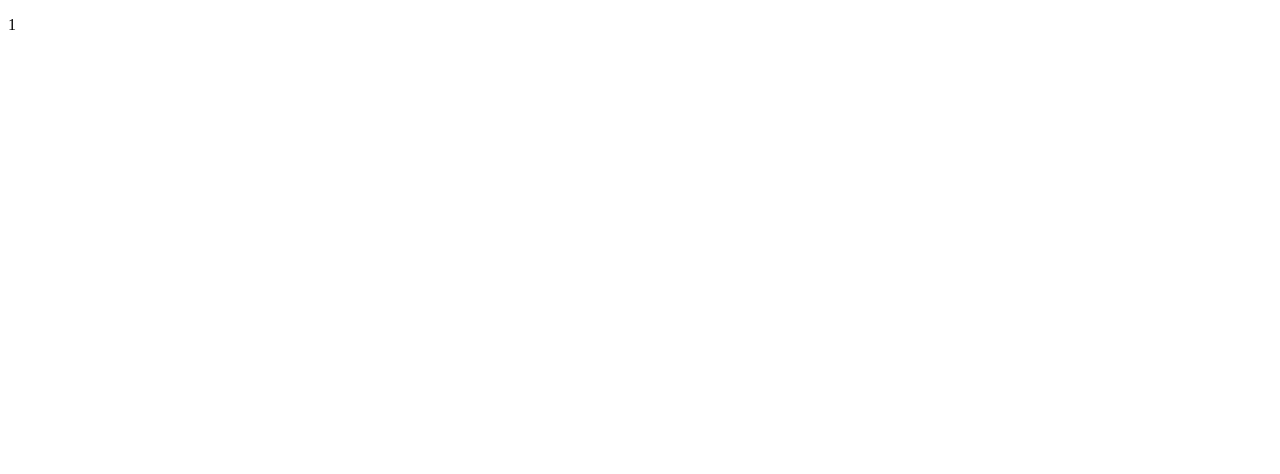
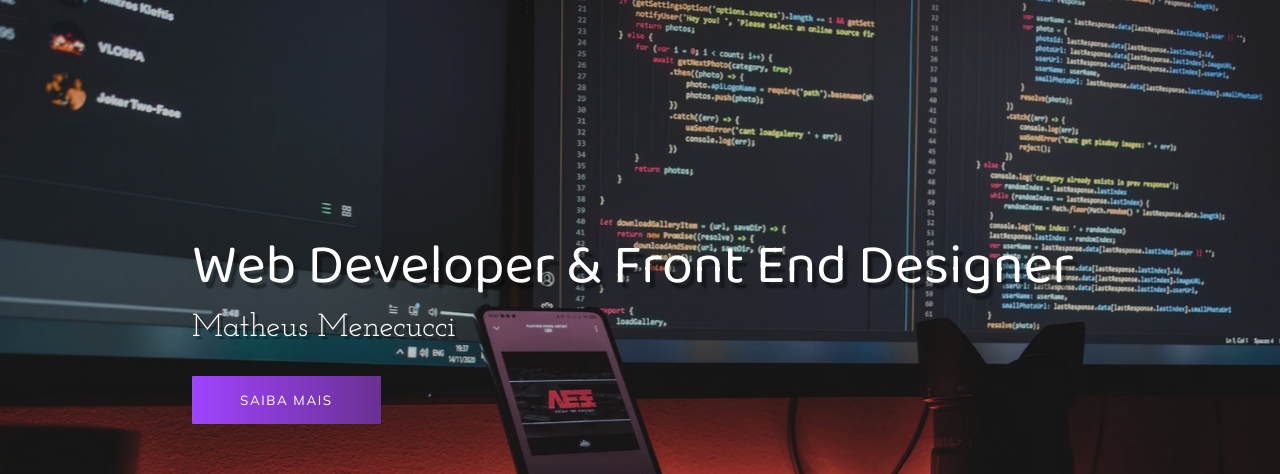
Before and after one commit to MatheusMenecucci23/Portf-lio2021, a plain HTML site: page index.html in a window 1280 px wide. Shown: the top 474 px of the page. Drawn offline with Linux system fonts and the light colour scheme.

Commit message:
:package: header

```diff
--- a/index.html
+++ b/index.html
@@ -6,8 +6,23 @@
         <title>Portfólio</title>
         <meta name='viewport' content='width=device-width, initial-scale=1'>
         <link rel='stylesheet' type='text/css' media='screen' href='style.css'>
+        <link rel="apple-touch-icon" sizes="180x180" href="image/apple-touch-icon.png">
+        <link rel="icon" type="image/png" sizes="32x32" href="image/favicon-32x32.png">
+        <link rel="icon" type="image/png" sizes="16x16" href="image/favicon-16x16.png">
+        <link rel="manifest" href="/site.webmanifest">
     </head>
     <body>
-        <p>1</p>
+       <div class="container">
+           <header>
+                <div class="img-wrapper">
+                    <img src="image/bg.jpg" alt="">
+                </div>
+                <div class="banner">
+                    <h1>Web Developer & Front End Designer</h1>
+                    <p>Matheus Menecucci</p>
+                    <button>Saiba mais</button>
+                </div>
+           </header>
+       </div>
     </body>
 </html>
--- a/style.css
+++ b/style.css
@@ -1,2 +1,90 @@
 @import url('https://fonts.googleapis.com/css2?family=Baloo+Da+2:wght@400;500;600;700&family=Josefin+Slab:ital,wght@0,300;0,400;0,600;0,700;1,300;1,600&family=Mulish:ital,wght@0,200;0,400;1,200;1,300;1,400&display=swap');
-@import url(https://cdnjs.cloudflare.com/ajax/libs/font-awesome/5.15.2/css/all.min.css)
+@import url(https://cdnjs.cloudflare.com/ajax/libs/font-awesome/5.15.2/css/all.min.css);
+
+*{/*aplicando em tudo*/
+    margin: 0;
+    padding: 0;
+}
+header{
+    width: 100%;
+    height:100vh;/*vh viewport heigh = altura de visualização*/
+    overflow: hidden;/*tira a barra de rolagem caso o elemento estourar*/
+    position: relative;
+}
+.img-wrapper{
+    width: 100%;
+    height: 100%;
+    background-color: rgba(0,0,0,0.8)/*as cores + opacidade*/;
+
+}
+
+.img-wrapper img{
+    width: 100%;
+    height: 100%;
+    object-fit:cover ;/*a imagem não é redimensionada e distorcida, ela apenas é cortada*/
+    opacity: 0.7;/**/
+    animation: zoom 20s;/* chamando a animação timing-function delay iteration-count direction fill-mode;*/
+
+}
+
+
+@keyframes zoom{/*animação*/
+    0%{
+        transform: scale(1.3);
+    }
+    100%{
+        transform: scale(1);
+    }
+}
+
+
+.banner{
+    position: absolute;/*para ele funcionar é oreciso estar dentro de um elemento com posicionamento relativo*/
+    top:30%;
+    left: 15%;
+}
+.banner h1{
+    color: #ffff;
+    font-size: 3.5rem;/*em = referente ao elemento pai// 1em = 1*fonte padrão//2em = 2*fonte padrão*/
+    font-family: "Baloo Da 2", serif;
+    font-weight: 200;
+    text-shadow: 0.3rem 0.4rem 2px rgba(0,0,0,0.4);/*sombreado*/
+    line-height: 3.5rem;
+    margin-bottom: 1rem;
+    opacity: 0;
+    animation:moveBanner 1s 0.5s forwards;
+}
+.banner p{
+    font-family: "Josefin Slab", serif;
+    color: #ffff;
+    font-size: 2rem;
+    text-shadow: 0.2rem 0.2rem rgba(0,0,0,0.4);
+    margin-bottom: 2rem;
+    opacity: 0;
+    animation: moveBanner 1s 0.7s forwards;
+}
+
+.banner button{
+    font-family: "Mulish",serif;
+    color: #fff;
+    background: #6a3093;  /* fallback for old browsers */
+    background: -webkit-linear-gradient(to right, #a044ff, #6a3093);  /* Chrome 10-25, Safari 5.1-6 */
+    background: linear-gradient(to right, #a044ff, #6a3093); /* W3C, IE 10+/ Edge, Firefox 16+, Chrome 26+, Opera 12+, Safari 7+ */
+    padding: 1rem 3rem;/*margem interna*/
+    border: none;
+    border-radius: 1px;
+    text-transform: uppercase;
+    letter-spacing: 0.1rem;
+    cursor: pointer;
+    opacity: 0;
+    animation: moveBanner 1s 0.9s forwards;
+}
+@keyframes moveBanner{
+    0%{
+        transform: translateY(10rem) rotateY(-30deg);
+    }
+    100%{
+        transform: translateY(0) rotateY(0);
+        opacity: 1;
+    }
+}
```
Also changed, not shown: combinações.txt (added), image/android-chrome-192x192.png (renamed from android-chrome-192x192.png), image/android-chrome-512x512.png (renamed from android-chrome-512x512.png), image/apple-touch-icon.png (renamed from apple-touch-icon.png), image/bg.jpg (added), image/favicon-16x16.png (renamed from favicon-16x16.png), image/favicon-32x32.png (renamed from favicon-32x32.png), site.webmanifest.
